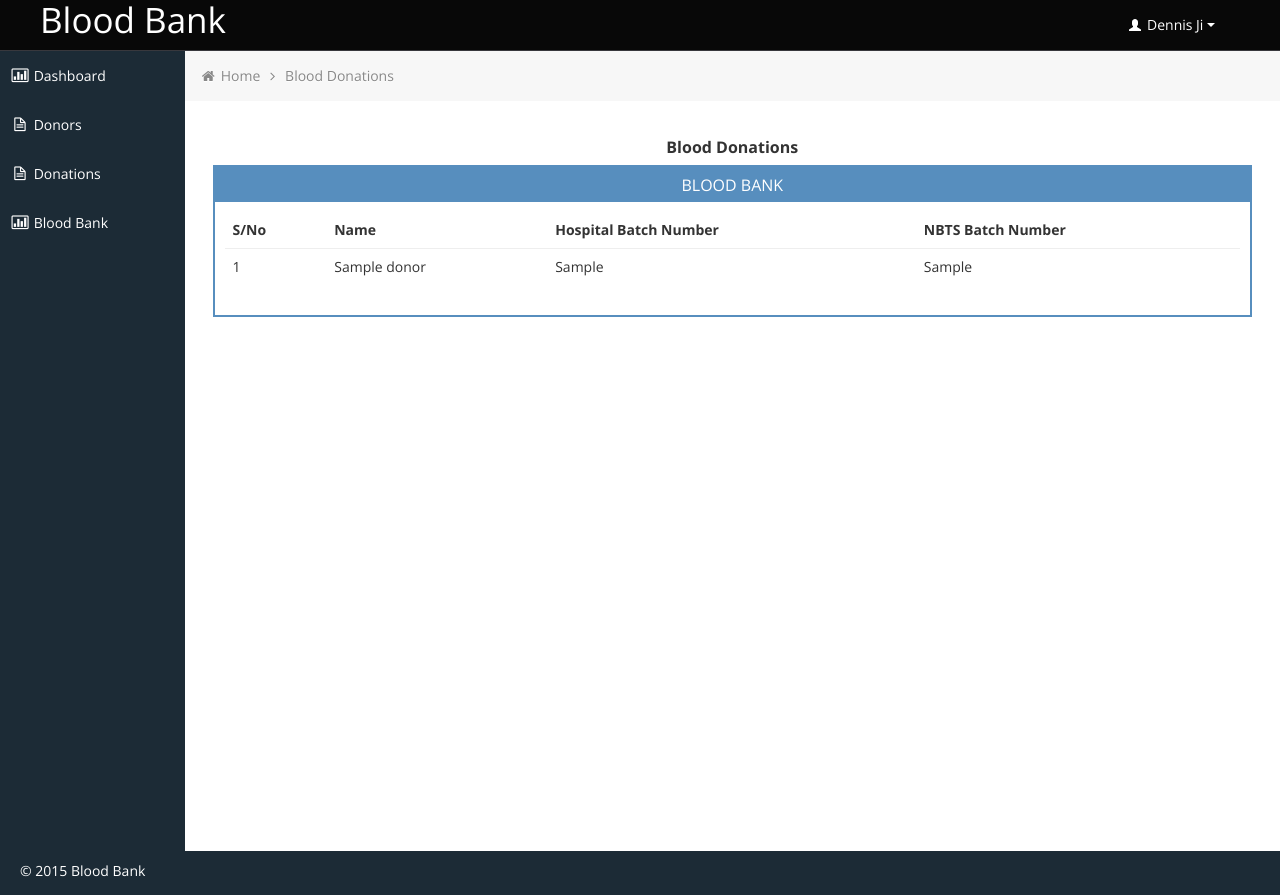
After one commit to pharingee/bloodbank, a Django app: template templates/dashboard/donations/blood-list.html in a window 1280 px wide. The commit adds this page. Run offline with Django 3.2, Linux system fonts and the light colour scheme; the template is opened without the code that fills it: most values are stand-ins (such as "Sample title", 1, 10 or a date in 2020); some libraries are stand-ins or nearby versions.

Commit message:
Remove links

```diff
--- a/apps/donations/urls.py
+++ b/apps/donations/urls.py
@@ -3,6 +3,7 @@ from django.conf.urls import patterns, url
 urlpatterns = patterns(
     '',
     url(r'^$', 'apps.donations.views.list', name='list'),
+    url(r'^bank/$', 'apps.donations.views.bank', name='bank'),
     # url(r'^add/$', 'apps.donations.views.add', name='add_donation'),
     url(r'^(?P<blood_id>[0-9]+)/$', 'apps.donations.views.blood',
         name='blood'),
--- /dev/null
+++ b/templates/dashboard/donations/blood-list.html
@@ -0,0 +1,72 @@
+{% extends 'layouts/dashboard.html' %}
+{% load form_filters %}
+{% block main %}
+  <noscript>
+        <div class="alert alert-block span10">
+          <h4 class="alert-heading">Warning!</h4>
+          <p>You need to have <a href="http://en.wikipedia.org/wiki/JavaScript" target="_blank">JavaScript</a> enabled to use this site.</p>
+        </div>
+      </noscript>
+
+      <!-- start: Content -->
+      <div id="content" class="span10">
+
+
+      <ul class="breadcrumb">
+        <li>
+          <i class="icon-home"></i>
+          <a href="index.html">Home</a>
+          <i class="icon-angle-right"></i>
+        </li>
+        <li><a href="#">Blood Donations</a></li>
+      </ul>
+
+      <div class="row-fluid text-center">
+        <h2>Blood Donations</h2>
+      </div>
+
+
+      <div class="row-fluid">
+        <div class="box span12">
+          <div class="box-header">
+            <div class="row-fluid text-center">
+              <!-- <a href=""><h2 class="span2 text-center"><i class="icon-backward"></i> Prev</h2></a> -->
+              <h2 class="span12 text-center">BLOOD BANK</h2>
+              <!-- <a href=""><h2 class="span2 text-center">Next <i class="icon-forward"></i></h2></a> -->
+            </div>
+          </div>
+
+          <div class="box-content">
+
+            <div class="row-fluid">
+              <table class="table table-hover">
+                <thead>
+                  <tr>
+                    <th>S/No</th>
+                    <th>Name</th>
+                    <th>Hospital Batch Number</th>
+                    <th>NBTS Batch Number</th>
+                  </tr>
+                </thead>
+                <tbody>
+                  {% for blood in blood_list %}
+                  <tr>
+                    <td>{{forloop.counter}}</td>
+                    <td>{{blood.donor.name}}</td>
+                    <td>{{blood.hospital_batch_no}}</td>
+                    <td>{{blood.nbts_batch_no}}</td>
+                  </tr>
+                  {% endfor %}
+                </tbody>
+              </table>
+            </div>
+          </div>
+        </div>
+      </div>
+
+
+  </div><!--/.fluid-container-->
+
+<!-- end: Content -->
+</div><!--/#content.span10-->
+{% endblock %}
--- a/templates/layouts/dashboard.html
+++ b/templates/layouts/dashboard.html
@@ -53,7 +53,7 @@
           <!-- start: Header Menu -->
           <div class="nav-no-collapse header-nav">
               <ul class="nav pull-right">
-                <li class="dropdown hidden-phone">
+                <li class="dropdown hidden-phone hidden">
                   <a class="btn dropdown-toggle" data-toggle="dropdown" href="#">
                     <i class="icon-bell"></i>
                     <span class="badge red">
@@ -83,7 +83,7 @@
             </li>
 
             <!-- start: Message Dropdown -->
-            <li class="dropdown hidden-phone">
+            <li class="dropdown hidden-phone hidden">
               <a class="btn dropdown-toggle" data-toggle="dropdown" href="#">
                 <i class="icon-envelope"></i>
                 <span class="badge red">
@@ -162,17 +162,10 @@
       <div class="nav-collapse sidebar-nav">
         <ul class="nav nav-tabs nav-stacked main-menu">
           <li><a href="{% url 'dashboard' %}"><i class="icon-bar-chart"></i><span class="hidden-tablet"> Dashboard</span></a></li>
-          <li>
-              <a class="dropmenu" href="#"><i class="icon-folder-close-alt"></i><span class="hidden-tablet"> Blood Donations</span></a>
-              <ul>
-                  <li><a class="submenu" href="{% url 'donations:donors' %}"><i class="icon-file-alt"></i><span class="hidden-tablet"> Donation Requests</span></a></li>
-                  <li><a class="submenu" href="submenu2.html"><i class="icon-file-alt"></i><span class="hidden-tablet"> NBTS Confirmations</span></a></li>
-              </ul>
-          </li>
-          <li><a href="index.html"><i class="icon-bar-chart"></i><span class="hidden-tablet"> Blood Bank</span></a></li>
-          <li><a href="messages.html"><i class="icon-envelope"></i><span class="hidden-tablet"> Transfusion Requests</span></a></li>
-          <li><a href="tasks.html"><i class="icon-tasks"></i><span class="hidden-tablet"> Compatibility Testing</span></a></li>
-          <li><a href="ui.html"><i class="icon-eye-open"></i><span class="hidden-tablet"> Blood Issue</span></a></li>
+          <li><a href="{% url 'donations:donors' %}"><i class="icon-file-alt"></i><span class="hidden-tablet"> Donors</span></a></li>
+          <li><a href="{% url 'donations:list' %}"><i class="icon-file-alt"></i><span class="hidden-tablet"> Donations</span></a></li>
+          <li><a href="{% url 'donations:bank' %}"><i class="icon-bar-chart"></i><span class="hidden-tablet"> Blood Bank</span></a></li>
+
         </ul>
       </div>
     </div>
```
Also changed, not shown: apps/donations/views.py (+12 -0 lines), 1 other file.
